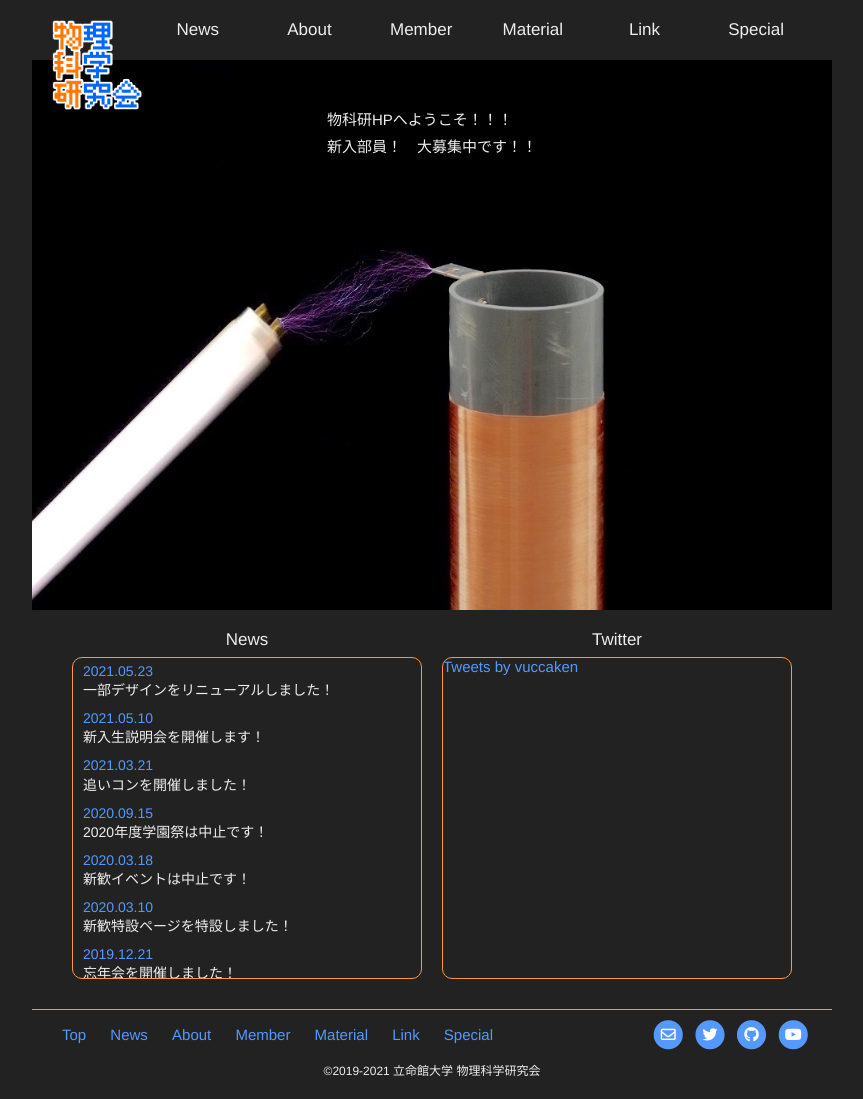
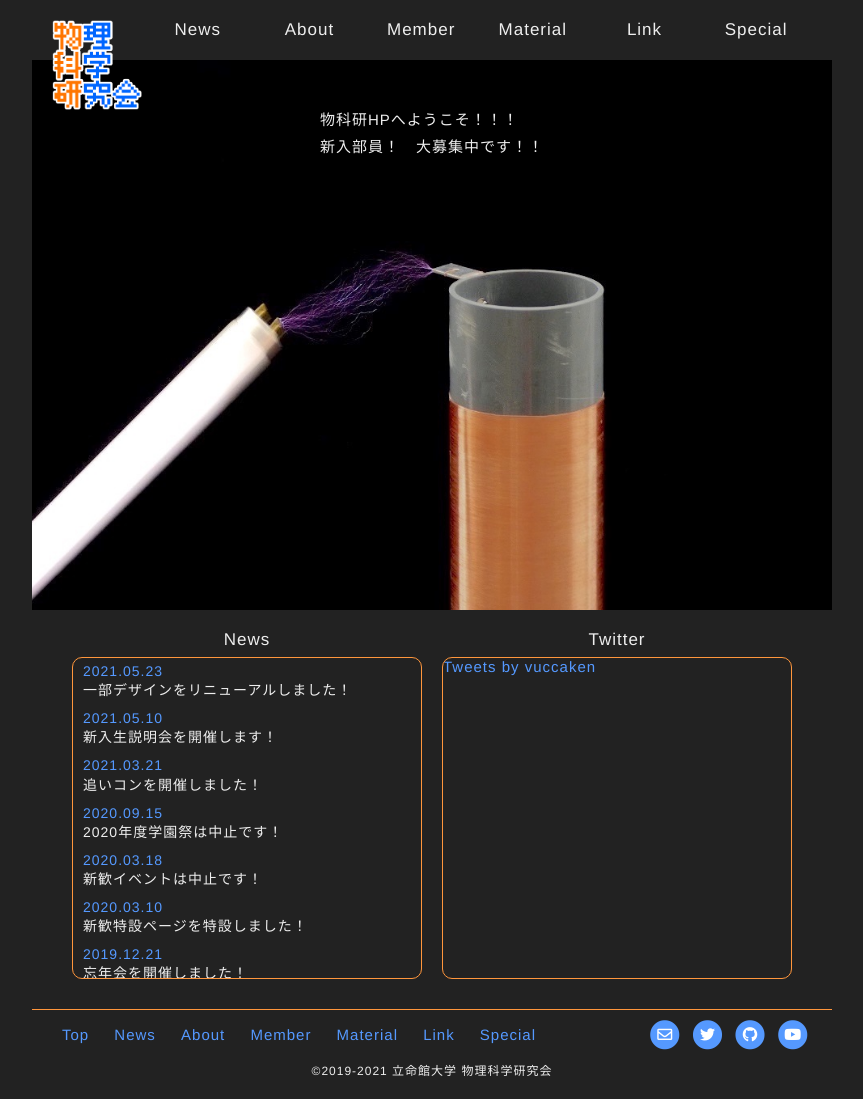
Before and after one commit to vuccaken/vuccaken.github.io, a Jekyll site: the page built from _pages/index.md, in a window 1280 px wide. Shown: the whole page, without its empty margins (208-1071 px from the left). Built offline with Jekyll 4.4.1, drawn with Linux system fonts in a browser that asks for light colours; nearby versions of some CDN libraries; comment, search, counter and statistics services are not loaded.

Commit message:
Update _base.scss

```diff
--- a/_sass/_base.scss
+++ b/_sass/_base.scss
@@ -3,19 +3,16 @@ html {
   @media screen and (max-width: 480px) {
     font-size: calc(625% * 0.9);
   }
-  // font-family: 'ヒラギノ丸ゴ ProN W4', Meiryo, sans-serif, "Helvetica Neue", "Yu Gothic", YuGothic, Verdana, "M+ 1p";
-  font-family: $base-font-family;
-  // letter-spacing: 1px;
 }
 
 body {
-  -webkit-text-size-adjust: 100%;
+  font-family: $base-font-family;
+  font-size: .15rem;
+  color: $text-color;
+  background-color: $bg-color;
   max-width: $content-width;
-  // min-width: 250px;
   margin: 20px auto;
-  background-color: $bg-color;
-  color: $text-color;
-  font-size: .15rem;
+  letter-spacing: 1px;
 }
 
 li {
```
